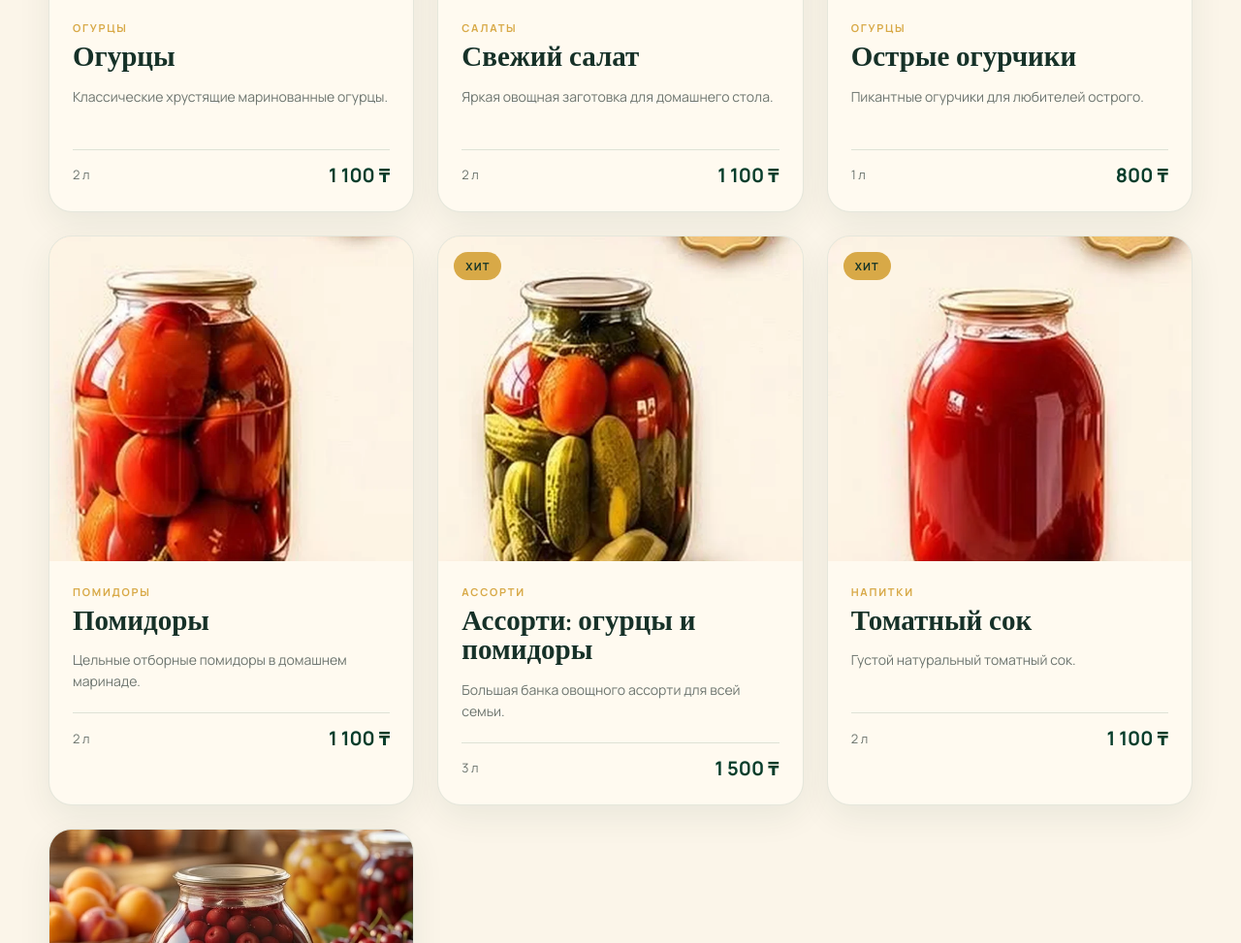
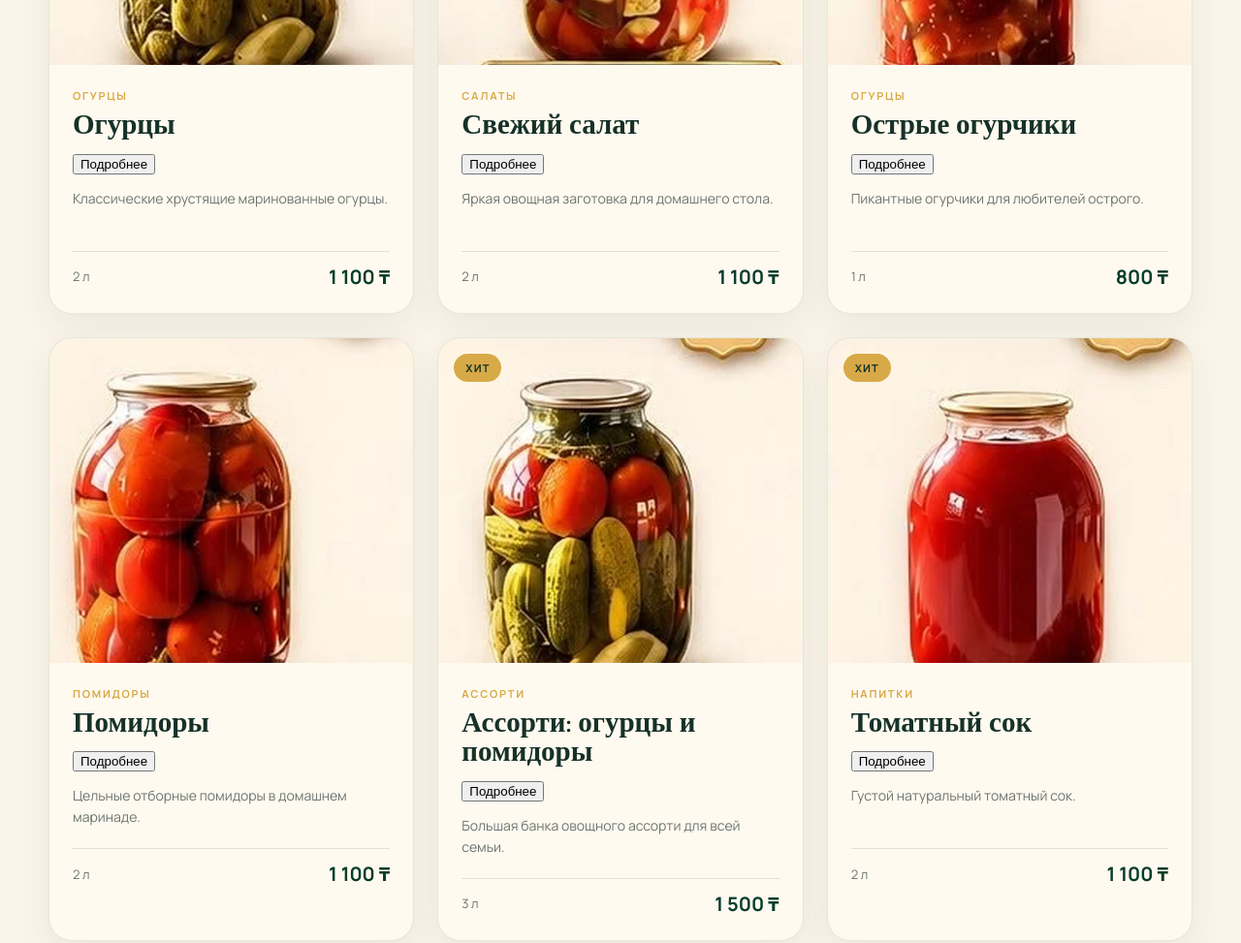
Before and after one commit to islomkhon1243/bankiatabek, a website: page index.html in a window 1280 px wide. Shown: the part 2821-3794 px from the top of the page at 97% size. Drawn offline with nearby package versions, Linux system fonts and the light colour scheme.

Commit message:
Update index.html

```diff
--- a/index.html
+++ b/index.html
@@ -77,7 +77,17 @@
       <div class="product-content">
         <p class="product-category"></p>
         <h3 class="product-name"></h3>
-        <p class="product-description"></p>
+        <button
+            class="description-toggle"
+            type="button"
+            aria-expanded="false"
+        >
+            Подробнее
+        </button>
+
+        <p class="product-description">
+            Описание продукта
+        </p>
         <div class="variant-list"></div>
       </div>
     </article>
```
